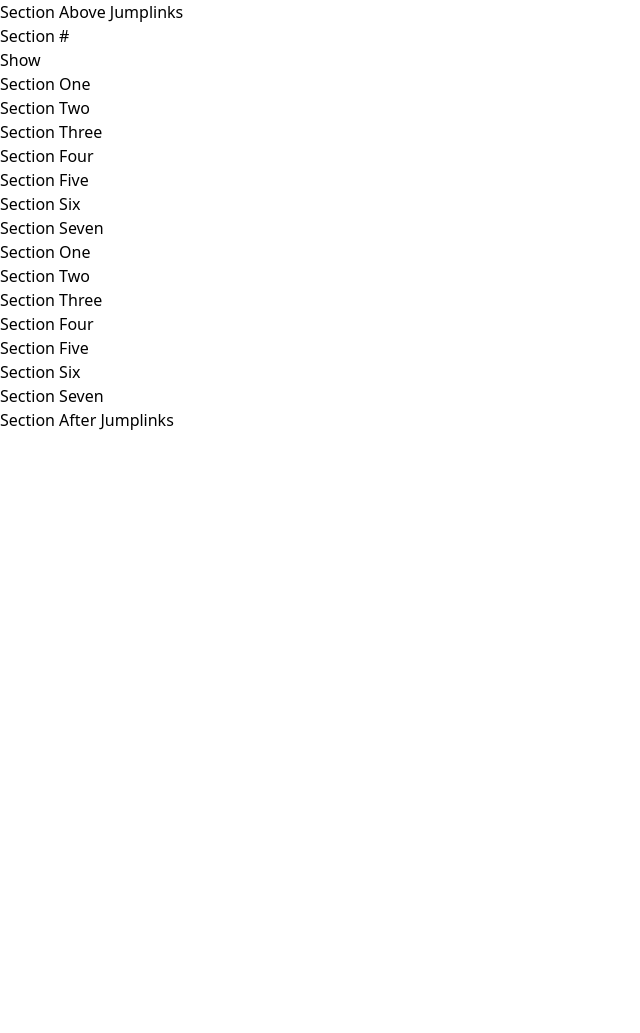
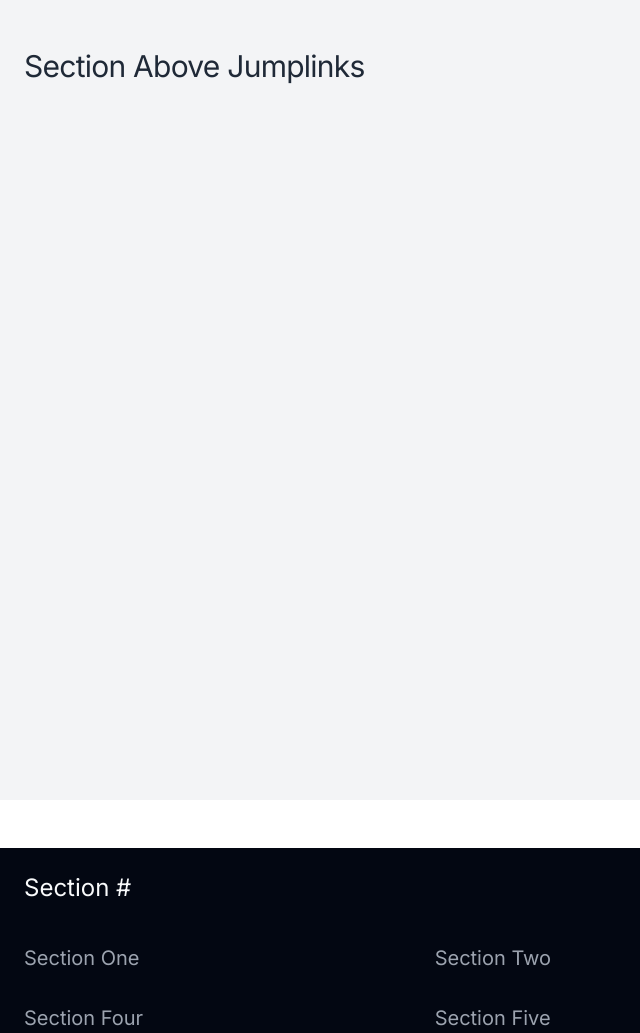
Before and after one commit to Elwood-P/elwoodp-jumplinks, a website built with Vite: page index.html in a window 1280 px wide. Shown: the top 1033 px of the page, without its empty margins (0-640 px from the left). Before the commit the page ends 800 px from the top, so only its background shows below. Built offline with nearby package versions, Linux system fonts and the light colour scheme.

Commit message:
Basic styling

```diff
--- a/index.html
+++ b/index.html
@@ -5,56 +5,85 @@
   <meta charset="UTF-8" />
   <link rel="icon" type="image/svg+xml" href="/vite.svg" />
   <link rel="stylesheet" href="/style.css">
+  <link rel="preconnect" href="https://fonts.googleapis.com">
+  <link rel="preconnect" href="https://fonts.gstatic.com" crossorigin>
+  <link href="https://fonts.googleapis.com/css2?family=Inter:wght@400;800&display=swap" rel="stylesheet">
   <meta name="viewport" content="width=device-width, initial-scale=1.0" />
   <title>Jumplinks Navigation</title>
 </head>
 
-<body>
-  <section>
-    <h2>Section Above Jumplinks</h2>
+<body class="space-y-12">
+  <section class="min-h-[800px] / bg-gray-100">
+    <div class="container mx-auto / px-6 py-12">
+      <h2 class="text-3xl tracking-tight text-gray-800">Section Above Jumplinks</h2>
+    </div>
   </section>
 
-  <main>
-    <header>
-      <h3>Section #</h3><button role="button" aria-expanded="false">Show</button>
-      <nav aria-label="Jump Links Navigation">
-        <ul>
-          <li><a href="#section--one">Section One</a></li>
-          <li><a href="#section--two">Section Two</a></li>
-          <li><a href="#section--three">Section Three</a></li>
-          <li><a href="#section--four">Section Four</a></li>
-          <li><a href="#section--five">Section Five</a></li>
-          <li><a href="#section--six">Section Six</a></li>
-          <li><a href="#section--seven">Section Seven</a></li>
+  <main class="space-y-12">
+    <header class="sticky top-0 / bg-gray-950">
+      <div class="container / flex justify-between / mx-auto px-6 py-6 / text-2xl text-gray-50">
+        <h3>Section #</h3><button role="button" aria-expanded="false">Show</button>
+      </div>
+      <nav class="container mx-auto / hidden- / mx-auto px-6 pb-6 / text-xl text-gray-400" aria-label="Jump Links Navigation">
+        <ul class="grid grid-cols-3">
+          <li class="py-4"><a href="#jlsection--one" class="hover:text-emerald-400">Section One</a></li>
+          <li class="py-4"><a href="#jlsection--two" class="hover:text-emerald-400">Section Two</a></li>
+          <li class="py-4"><a href="#jlsection--three" class="hover:text-emerald-400">Section Three</a></li>
+          <li class="py-4"><a href="#jlsection--four" class="hover:text-emerald-400">Section Four</a></li>
+          <li class="py-4"><a href="#jlsection--five" class="hover:text-emerald-400">Section Five</a></li>
+          <li class="py-4"><a href="#jlsection--six" class="hover:text-emerald-400">Section Six</a></li>
+          <li class="py-4"><a href="#jlsection--seven" class="hover:text-emerald-400">Section Seven</a></li>
         </ul>
       </nav>
     </header>
 
-    <section id="section--one">
-      <h2>Section One</h2>
+    <section id="jlsection--one" class="min-h-[800px] / bg-gray-100">
+      <div class="container mx-auto / px-6 py-12">
+        <h2 class="text-3xl tracking-tight text-gray-800">Section One</h2>
+      </div>
     </section>
-    <section id="section--two">
-      <h2>Section Two</h2>
+    <section id="jlsection--two" class="min-h-[800px] / bg-gray-100">
+      <div class="container mx-auto / px-6 py-12">
+        <h2 class="text-3xl tracking-tight text-gray-800">Section Two</h2>
+      </div>
     </section>
-    <section id="section--three">
-      <h2>Section Three</h2>
+    <section id="jlsection--three" class="min-h-[800px] / bg-gray-100">
+      <div class="container mx-auto / px-6 py-12">
+        <h2 class="text-3xl tracking-tight text-gray-800">Section Three</h2>
+      </div>
     </section>
-    <section id="section--four">
-      <h2>Section Four</h2>
+    <section id="jlsection--four" class="min-h-[800px] / bg-gray-100">
+      <div class="container mx-auto / px-6 py-12">
+        <h2 class="text-3xl tracking-tight text-gray-800">Section Four</h2>
+      </div>
     </section>
-    <section id="section--five">
-      <h2>Section Five</h2>
+    <section id="jlsection--five" class="min-h-[800px] / bg-gray-100">
+      <div class="container mx-auto / px-6 py-12">
+        <h2 class="text-3xl tracking-tight text-gray-800">Section Five</h2>
+      </div>
     </section>
-    <section id="section--six">
-      <h2>Section Six</h2>
+    <section id="jlsection--six" class="min-h-[800px] / bg-gray-100">
+      <div class="container mx-auto / px-6 py-12">
+        <h2 class="text-3xl tracking-tight text-gray-800">Section Six</h2>
+      </div>
     </section>
-    <section id="section--seven">
-      <h2>Section Seven</h2>
+    <section id="jlsection--seven" class="min-h-[800px] / bg-gray-100">
+      <div class="container mx-auto / px-6 py-12">
+        <h2 class="text-3xl tracking-tight text-gray-800">Section Seven</h2>
+      </div>
     </section>
   </main>
 
-  <section>
-    <h2>Section After Jumplinks</h2>
+  <section class="min-h-[800px] / bg-gray-100">
+    <div class="container mx-auto / px-6 py-12">
+      <h2 class="text-3xl tracking-tight text-gray-800">Section After Jumplinks</h2>
+    </div>
+  </section>
+
+  <section class="min-h-[800px] / bg-gray-100">
+    <div class="container mx-auto / px-6 py-12">
+      <h2 class="text-3xl tracking-tight text-gray-800">Section After Jumplinks 2</h2>
+    </div>
   </section>
 
   <script type="module" src="/main.js"></script>
--- a/tailwind.config.js
+++ b/tailwind.config.js
@@ -1,10 +1,12 @@
 /** @type {import('tailwindcss').Config} */
 export default {
-  content: [
-    "./index.html",
-  ],
+  content: ['./index.html'],
   theme: {
-    extend: {},
+    extend: {
+      fontFamily: {
+        sans: ['Inter', 'sans-serif'],
+      },
+    },
   },
   plugins: [],
-}
+};
```
